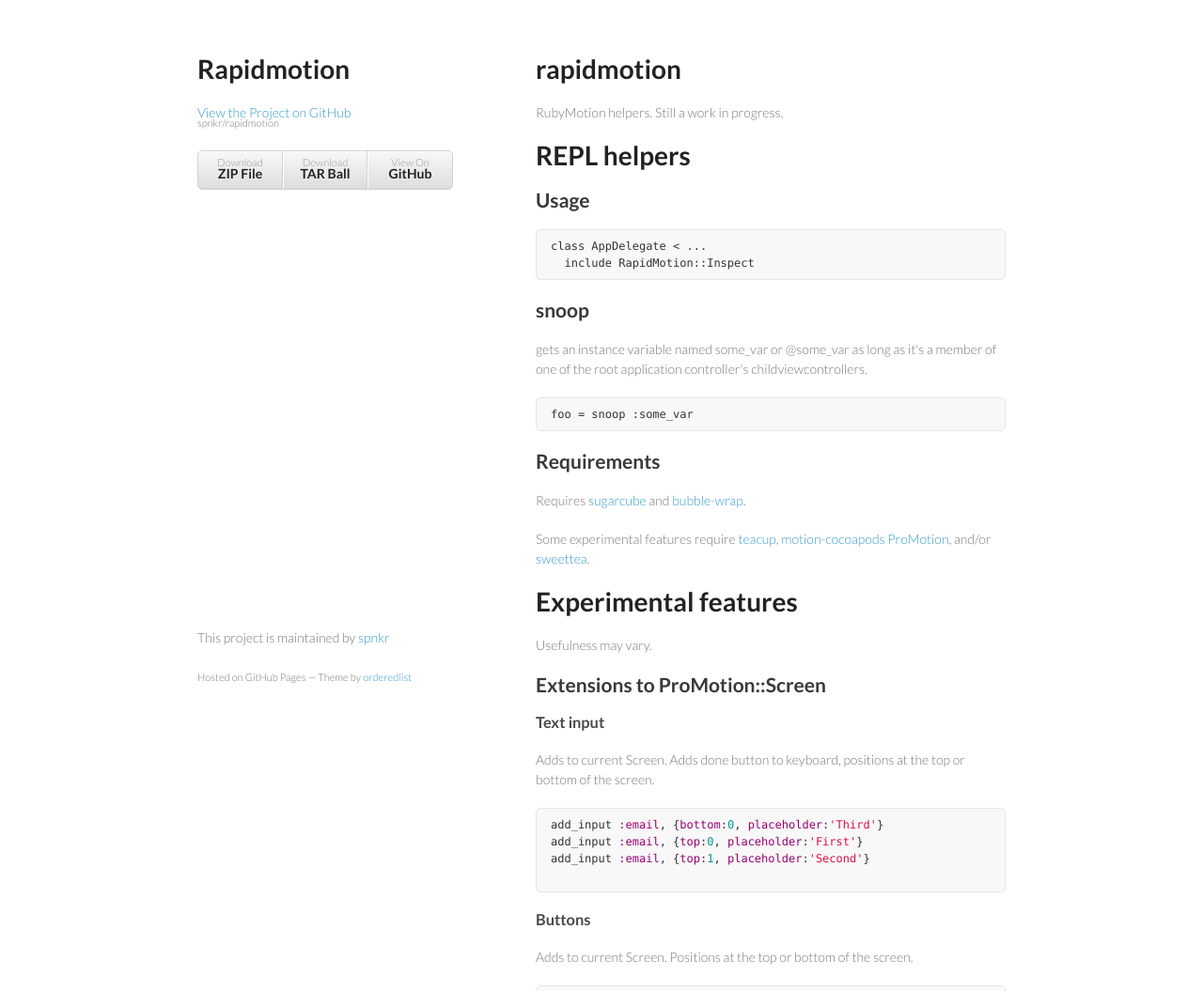
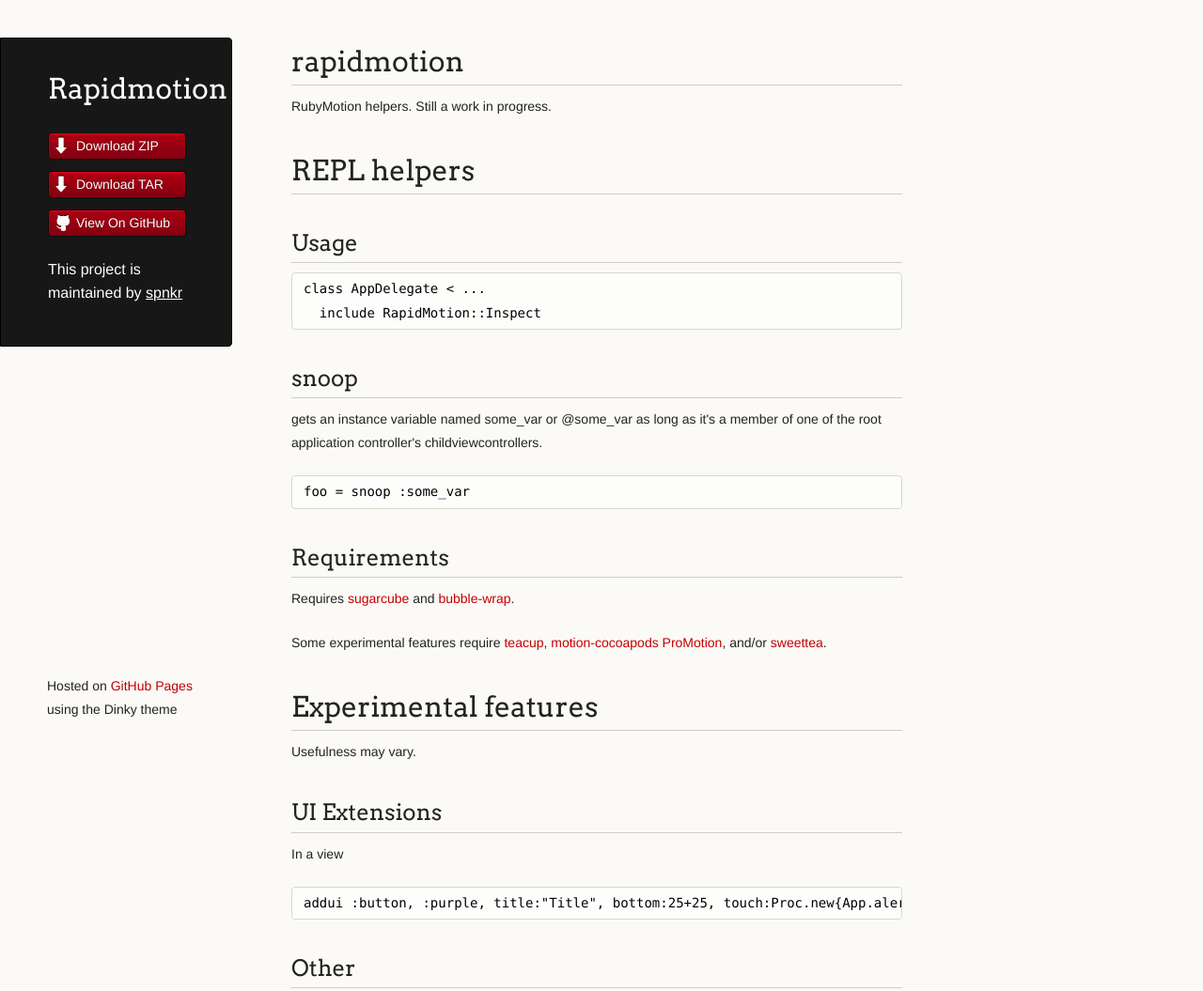
Before and after one commit to spnkr/cocoanut, a plain HTML site: page index.html in a window 1280 px wide. Shown: the top 1055 px of the page at 94% size. Drawn offline with Linux system fonts and the light colour scheme.

Commit message:
Create gh-pages branch via GitHub

```diff
--- a/index.html
+++ b/index.html
@@ -7,6 +7,7 @@
 
     <link rel="stylesheet" href="stylesheets/styles.css">
     <link rel="stylesheet" href="stylesheets/pygment_trac.css">
+    <script src="javascripts/scale.fix.js"></script>
     <meta name="viewport" content="width=device-width, initial-scale=1, user-scalable=no">
     <!--[if lt IE 9]>
     <script src="//html5shiv.googlecode.com/svn/trunk/html5.js"></script>
@@ -15,17 +16,18 @@
   <body>
     <div class="wrapper">
       <header>
-        <h1>Rapidmotion</h1>
-        <p></p>
+        <h1 class="header">Rapidmotion</h1>
+        <p class="header"></p>
 
-        <p class="view"><a href="https://github.com/spnkr/rapidmotion">View the Project on GitHub <small>spnkr/rapidmotion</small></a></p>
+        <ul>
+          <li class="download"><a class="buttons" href="https://github.com/spnkr/rapidmotion/zipball/master">Download ZIP</a></li>
+          <li class="download"><a class="buttons" href="https://github.com/spnkr/rapidmotion/tarball/master">Download TAR</a></li>
+          <li><a class="buttons github" href="https://github.com/spnkr/rapidmotion">View On GitHub</a></li>
+        </ul>
+
+        <p class="header">This project is maintained by <a class="header name" href="https://github.com/spnkr">spnkr</a></p>
 
 
-        <ul>
-          <li><a href="https://github.com/spnkr/rapidmotion/zipball/master">Download <strong>ZIP File</strong></a></li>
-          <li><a href="https://github.com/spnkr/rapidmotion/tarball/master">Download <strong>TAR Ball</strong></a></li>
-          <li><a href="https://github.com/spnkr/rapidmotion">View On <strong>GitHub</strong></a></li>
-        </ul>
       </header>
       <section>
         <h1>rapidmotion</h1>
@@ -57,7 +59,14 @@
 
 <p>Usefulness may vary.</p>
 
-<h2>Extensions to ProMotion::Screen</h2>
+<h2>UI Extensions</h2>
+
+<p>In a view</p>
+
+<pre><code>addui :button, :purple, title:"Title", bottom:25+25, touch:Proc.new{App.alert("Hi")}
+</code></pre>
+
+<h2>Other</h2>
 
 <h3>Text input</h3>
 
@@ -93,12 +102,11 @@
 </pre></div>
       </section>
       <footer>
-        <p>This project is maintained by <a href="https://github.com/spnkr">spnkr</a></p>
-        <p><small>Hosted on GitHub Pages &mdash; Theme by <a href="https://github.com/orderedlist">orderedlist</a></small></p>
+        <p><small>Hosted on <a href="https://pages.github.com">GitHub Pages</a> using the Dinky theme</small></p>
       </footer>
     </div>
-    <script src="javascripts/scale.fix.js"></script>
-              <script type="text/javascript">
+    <!--[if !IE]><script>fixScale(document);</script><![endif]-->
+		          <script type="text/javascript">
             var gaJsHost = (("https:" == document.location.protocol) ? "https://ssl." : "http://www.");
             document.write(unescape("%3Cscript src='" + gaJsHost + "google-analytics.com/ga.js' type='text/javascript'%3E%3C/script%3E"));
           </script>
--- a/stylesheets/styles.css
+++ b/stylesheets/styles.css
@@ -1,186 +1,328 @@
-@import url(https://fonts.googleapis.com/css?family=Lato:300italic,700italic,300,700);
+@import url(https://fonts.googleapis.com/css?family=Arvo:400,700,400italic);
+
+/* MeyerWeb Reset */
+
+html, body, div, span, applet, object, iframe,
+h1, h2, h3, h4, h5, h6, p, blockquote, pre,
+a, abbr, acronym, address, big, cite, code,
+del, dfn, em, img, ins, kbd, q, s, samp,
+small, strike, strong, sub, sup, tt, var,
+b, u, i, center,
+dl, dt, dd, ol, ul, li,
+fieldset, form, label, legend,
+table, caption, tbody, tfoot, thead, tr, th, td,
+article, aside, canvas, details, embed,
+figure, figcaption, footer, header, hgroup,
+menu, nav, output, ruby, section, summary,
+time, mark, audio, video {
+  margin: 0;
+  padding: 0;
+  border: 0;
+  font: inherit;
+  vertical-align: baseline;
+}
+
+
+/* Base text styles */
 
 body {
-  padding:50px;
-  font:14px/1.5 Lato, "Helvetica Neue", Helvetica, Arial, sans-serif;
-  color:#777;
-  font-weight:300;
+  padding:10px 50px 0 0;
+  font-family:"Helvetica Neue", Helvetica, Arial, sans-serif;
+	font-size: 14px;
+	color: #232323;
+	background-color: #FBFAF7;
+	margin: 0;
+	line-height: 1.8em;
+	-webkit-font-smoothing: antialiased;
+
 }
 
 h1, h2, h3, h4, h5, h6 {
-  color:#222;
-  margin:0 0 20px;
+  color:#232323;
+  margin:36px 0 10px;
 }
 
-p, ul, ol, table, pre, dl {
-  margin:0 0 20px;
+p, ul, ol, table, dl {
+  margin:0 0 22px;
 }
 
 h1, h2, h3 {
-  line-height:1.1;
+	font-family: Arvo, Monaco, serif;
+  line-height:1.3;
+	font-weight: normal;
+}
+
+h1,h2, h3 {
+	display: block;
+	border-bottom: 1px solid #ccc;
+	padding-bottom: 5px;
 }
 
 h1 {
-  font-size:28px;
+	font-size: 30px;
 }
 
 h2 {
-  color:#393939;
+	font-size: 24px;
 }
 
-h3, h4, h5, h6 {
-  color:#494949;
+h3 {
+	font-size: 18px;
+}
+
+h4, h5, h6 {
+	font-family: Arvo, Monaco, serif;
+	font-weight: 700;
 }
 
 a {
-  color:#39c;
-  font-weight:400;
+  color:#C30000;
+  font-weight:200;
   text-decoration:none;
 }
 
-a small {
-  font-size:11px;
-  color:#777;
-  margin-top:-0.6em;
-  display:block;
+a:hover {
+	text-decoration: underline;
 }
 
-.wrapper {
-  width:860px;
-  margin:0 auto;
+a small {
+	font-size: 12px;
+}
+
+em {
+	font-style: italic;
+}
+
+strong {
+  font-weight:700;
+}
+
+ul li {
+  list-style: inside;
+  padding-left: 25px;
+}
+
+ol li {
+  list-style: decimal inside;
+  padding-left: 20px;
 }
 
 blockquote {
-  border-left:1px solid #e5e5e5;
-  margin:0;
-  padding:0 0 0 20px;
-  font-style:italic;
+  margin: 0;
+  padding: 0 0 0 20px;
+  font-style: italic;
 }
 
+dl, dt, dd, dl p {
+	font-color: #444;
+}
+
+dl dt {
+  font-weight: bold;
+}
+
+dl dd {
+  padding-left: 20px;
+  font-style: italic;
+}
+
+dl p {
+  padding-left: 20px;
+  font-style: italic;
+}
+
+hr {
+  border:0;
+  background:#ccc;
+  height:1px;
+  margin:0 0 24px;
+}
+
+/* Images */
+
+img {
+  position: relative;
+  margin: 0 auto;
+  max-width: 650px;
+  padding: 5px;
+  margin: 10px 0 32px 0;
+  border: 1px solid #ccc;
+}
+
+
+/* Code blocks */
+
 code, pre {
-  font-family:Monaco, Bitstream Vera Sans Mono, Lucida Console, Terminal;
-  color:#333;
-  font-size:12px;
+	font-family: Monaco, "Bitstream Vera Sans Mono", "Lucida Console", Terminal, monospace;
+  color:#000;
+  font-size:14px;
 }
 
 pre {
-  padding:8px 15px;
-  background: #f8f8f8;
-  border-radius:5px;
-  border:1px solid #e5e5e5;
-  overflow-x: auto;
+	padding: 4px 12px;
+  background: #FDFEFB;
+  border-radius:4px;
+  border:1px solid #D7D8C8;
+  overflow: auto;
+  overflow-y: hidden;
+	margin-bottom: 32px;
+}
+
+
+/* Tables */
+
+table {
+  width:100%;
 }
 
 table {
-  width:100%;
-  border-collapse:collapse;
+  border: 1px solid #ccc;
+  margin-bottom: 32px;
+  text-align: left;
+ }
+
+th {
+  font-family: 'Arvo', Helvetica, Arial, sans-serif;
+	font-size: 18px;
+	font-weight: normal;
+  padding: 10px;
+  background: #232323;
+  color: #FDFEFB;
+ }
+
+td {
+  padding: 10px;
+	background: #ccc;
+ }
+
+
+/* Wrapper */
+.wrapper {
+  width:960px;
 }
 
-th, td {
-  text-align:left;
-  padding:5px 10px;
-  border-bottom:1px solid #e5e5e5;
+
+/* Header */
+
+header {
+	background-color: #171717;
+	color: #FDFDFB;
+  width:170px;
+  float:left;
+  position:fixed;
+	border: 1px solid #000;
+	-webkit-border-top-right-radius: 4px;
+	-webkit-border-bottom-right-radius: 4px;
+	-moz-border-radius-topright: 4px;
+	-moz-border-radius-bottomright: 4px;
+	border-top-right-radius: 4px;
+	border-bottom-right-radius: 4px;
+	padding: 34px 25px 22px 50px;
+	margin: 30px 25px 0 0;
+	-webkit-font-smoothing: antialiased;
 }
 
-dt {
-  color:#444;
-  font-weight:700;
+p.header {
+	font-size: 16px;
 }
 
-th {
-  color:#444;
+h1.header {
+	font-family: Arvo, sans-serif;
+	font-size: 30px;
+	font-weight: 300;
+	line-height: 1.3em;
+	border-bottom: none;
+	margin-top: 0;
 }
 
-img {
-  max-width:100%;
+
+h1.header, a.header, a.name, header a{
+	color: #fff;
 }
 
-header {
-  width:270px;
-  float:left;
-  position:fixed;
+a.header {
+	text-decoration: underline;
+}
+
+a.name {
+	white-space: nowrap;
 }
 
 header ul {
   list-style:none;
-  height:40px;
-
   padding:0;
-
-  background: #eee;
-  background: -moz-linear-gradient(top, #f8f8f8 0%, #dddddd 100%);
-  background: -webkit-gradient(linear, left top, left bottom, color-stop(0%,#f8f8f8), color-stop(100%,#dddddd));
-  background: -webkit-linear-gradient(top, #f8f8f8 0%,#dddddd 100%);
-  background: -o-linear-gradient(top, #f8f8f8 0%,#dddddd 100%);
-  background: -ms-linear-gradient(top, #f8f8f8 0%,#dddddd 100%);
-  background: linear-gradient(top, #f8f8f8 0%,#dddddd 100%);
-
-  border-radius:5px;
-  border:1px solid #d2d2d2;
-  box-shadow:inset #fff 0 1px 0, inset rgba(0,0,0,0.03) 0 -1px 0;
-  width:270px;
 }
 
 header li {
-  width:89px;
-  float:left;
-  border-right:1px solid #d2d2d2;
-  height:40px;
+	list-style-type: none;
+  width:132px;
+  height:15px;
+	margin-bottom: 12px;
+	line-height: 1em;
+	padding: 6px 6px 6px 7px;
+
+	background: #AF0011;
+	background: -moz-linear-gradient(top, #AF0011 0%, #820011 100%);
+  background: -webkit-gradient(linear, left top, left bottom, color-stop(0%,#f8f8f8), color-stop(100%,#dddddd));
+  background: -webkit-linear-gradient(top, #AF0011 0%,#820011 100%);
+  background: -o-linear-gradient(top, #AF0011 0%,#820011 100%);
+  background: -ms-linear-gradient(top, #AF0011 0%,#820011 100%);
+  background: linear-gradient(top, #AF0011 0%,#820011 100%);
+
+	border-radius:4px;
+  border:1px solid #0D0D0D;
+
+	-webkit-box-shadow: inset 0px 1px 1px 0 rgba(233,2,38, 1);
+	box-shadow: inset 0px 1px 1px 0 rgba(233,2,38, 1);
+
 }
 
-header ul a {
-  line-height:1;
-  font-size:11px;
-  color:#999;
-  display:block;
-  text-align:center;
-  padding-top:6px;
-  height:40px;
+header li:hover {
+	background: #C3001D;
+	background: -moz-linear-gradient(top, #C3001D 0%, #950119 100%);
+  background: -webkit-gradient(linear, left top, left bottom, color-stop(0%,#f8f8f8), color-stop(100%,#dddddd));
+  background: -webkit-linear-gradient(top, #C3001D 0%,#950119 100%);
+  background: -o-linear-gradient(top, #C3001D 0%,#950119 100%);
+  background: -ms-linear-gradient(top, #C3001D 0%,#950119 100%);
+  background: linear-gradient(top, #C3001D 0%,#950119 100%);
 }
 
-strong {
-  color:#222;
-  font-weight:700;
+a.buttons {
+	-webkit-font-smoothing: antialiased;
+	background: url(../images/arrow-down.png) no-repeat;
+	font-weight: normal;
+	text-shadow: rgba(0, 0, 0, 0.4) 0 -1px 0;
+	padding: 2px 2px 2px 22px;
+	height: 30px;
 }
 
-header ul li + li {
-  width:88px;
-  border-left:1px solid #fff;
+a.github {
+	background: url(../images/octocat-small.png) no-repeat 1px;
 }
 
-header ul li + li + li {
-  border-right:none;
-  width:89px;
+a.buttons:hover {
+	color: #fff;
+	text-decoration: none;
 }
 
-header ul a strong {
-  font-size:14px;
-  display:block;
-  color:#222;
-}
+
+/* Section - for main page content */
 
 section {
-  width:500px;
+  width:650px;
   float:right;
   padding-bottom:50px;
 }
 
-small {
-  font-size:11px;
-}
 
-hr {
-  border:0;
-  background:#e5e5e5;
-  height:1px;
-  margin:0 0 20px;
-}
+/* Footer */
 
 footer {
-  width:270px;
+  width:170px;
   float:left;
   position:fixed;
-  bottom:50px;
+  bottom:10px;
+	padding-left: 50px;
 }
 
 @media print, screen and (max-width: 960px) {
@@ -196,14 +338,18 @@ footer {
     width:auto;
   }
 
+	footer {
+		border-top: 1px solid #ccc;
+		margin:0 84px 0 50px;
+		padding:0;
+	}
+
   header {
     padding-right:320px;
   }
 
   section {
-    border:1px solid #e5e5e5;
-    border-width:1px 0;
-    padding:20px 0;
+    padding:20px 84px 20px 50px;
     margin:0 0 20px;
   }
 
@@ -213,8 +359,8 @@ footer {
 
   header ul {
     position:absolute;
-    right:50px;
-    top:52px;
+    right:130px;
+    top:84px;
   }
 }
 
@@ -224,26 +370,38 @@ footer {
   }
 
   header {
-    padding:0;
+    padding:10px 20px 0;
+		margin-right: 0;
   }
+
+	section {
+    padding:10px 0 10px 20px;
+    margin:0 0 30px;
+  }
+
+	footer {
+		margin: 0 0 0 30px;
+	}
 
   header ul, header p.view {
     position:static;
   }
-
-  pre, code {
-    word-wrap:normal;
-  }
 }
 
 @media print, screen and (max-width: 480px) {
-  body {
-    padding:15px;
+
+  header ul li.download {
+    display:none;
   }
 
-  header ul {
-    display:none;
-  }
+	footer {
+		margin: 0 0 0 20px;
+	}
+
+	footer a{
+		display:block;
+	}
+
 }
 
 @media print {
```
Also changed, not shown: javascripts/scale.fix.js (+20 -17 lines), params.json (+1 -1 lines), images/arrow-down.png (added), images/octocat-small.png (added).
